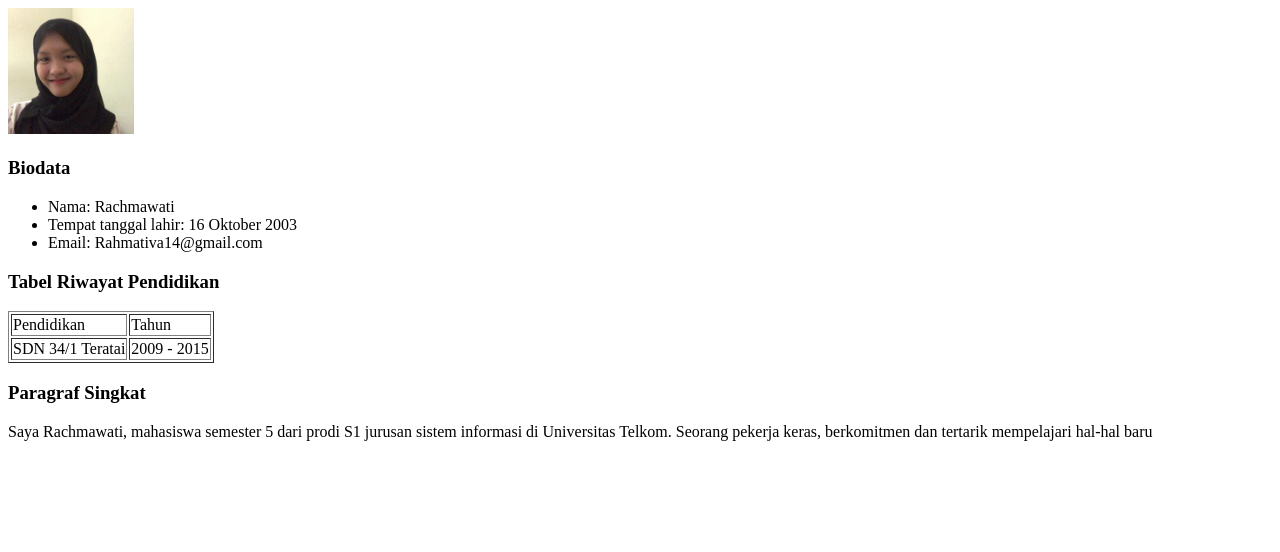
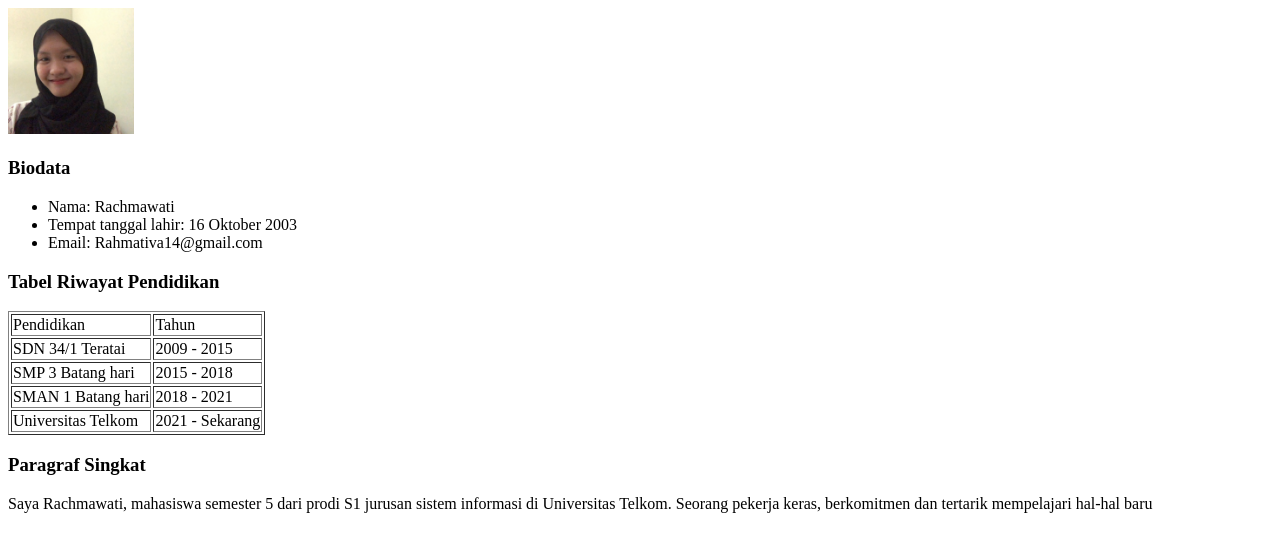
Before and after one commit to rachmawatii16/wad_project1, a plain HTML site: page index.html in a window 1280 px wide. Drawn offline with Linux system fonts and the light colour scheme.

Commit message:
index.html

```diff
--- a/index.html
+++ b/index.html
@@ -23,7 +23,18 @@
 		<tr>
 			<td>SDN 34/1 Teratai</td>
 			<td>2009 - 2015</td>
-
+		</tr>
+		<tr>
+			<td>SMP 3 Batang hari</td>
+			<td>2015 - 2018</td>
+		</tr>
+		<tr>
+			<td>SMAN 1 Batang hari</td>
+			<td>2018 - 2021</td>
+		</tr>
+		<tr>
+			<td>Universitas Telkom</td>
+			<td>2021 - Sekarang</td>
 		</tr>
 	</table>
 	<h3>Paragraf Singkat</h3>
```
